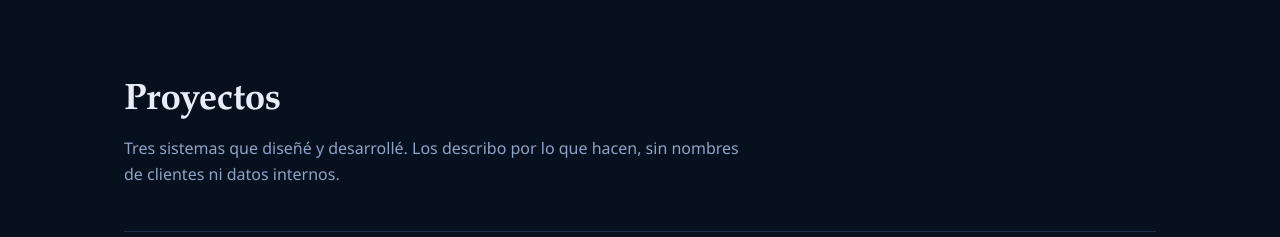
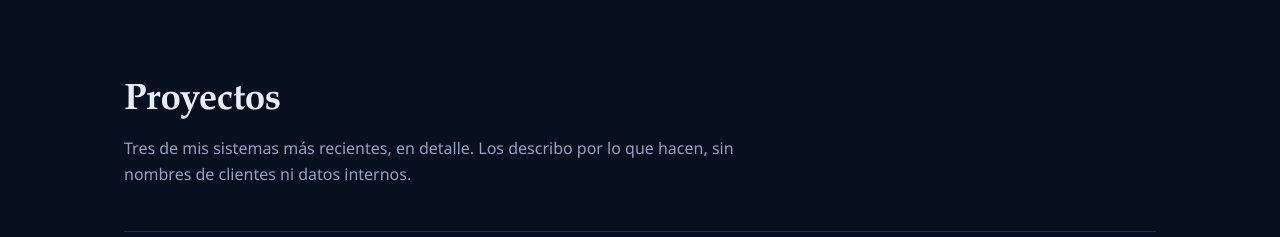
Before and after one commit to haroldcastro-devai/Portafolio, a plain HTML site: page index.html in a window 1280 px wide. Shown: the part 1060-1297 px from the top of the page. Drawn offline with Linux system fonts and the light colour scheme.

Commit message:
Actualizar intro de proyectos para coherencia con la cifra 10+

```diff
--- a/index.html
+++ b/index.html
@@ -51,7 +51,7 @@
 
 <section id="proyectos"><div class="w">
 <h2>Proyectos</h2>
-<p class="lead">Tres sistemas que diseñé y desarrollé. Los describo por lo que hacen, sin nombres de clientes ni datos internos.</p>
+<p class="lead">Tres de mis sistemas más recientes, en detalle. Los describo por lo que hacen, sin nombres de clientes ni datos internos.</p>
 
 <article class="case" data-v="voz">
 <div><p class="tag">IA de voz</p><h3>Agente de voz para ventas salientes</h3><p>Un agente que conversa por teléfono en tiempo real, con baja latencia, sin perder las grabaciones y con capacidad para crecer de decenas a cientos de llamadas a la vez.</p></div>
```
